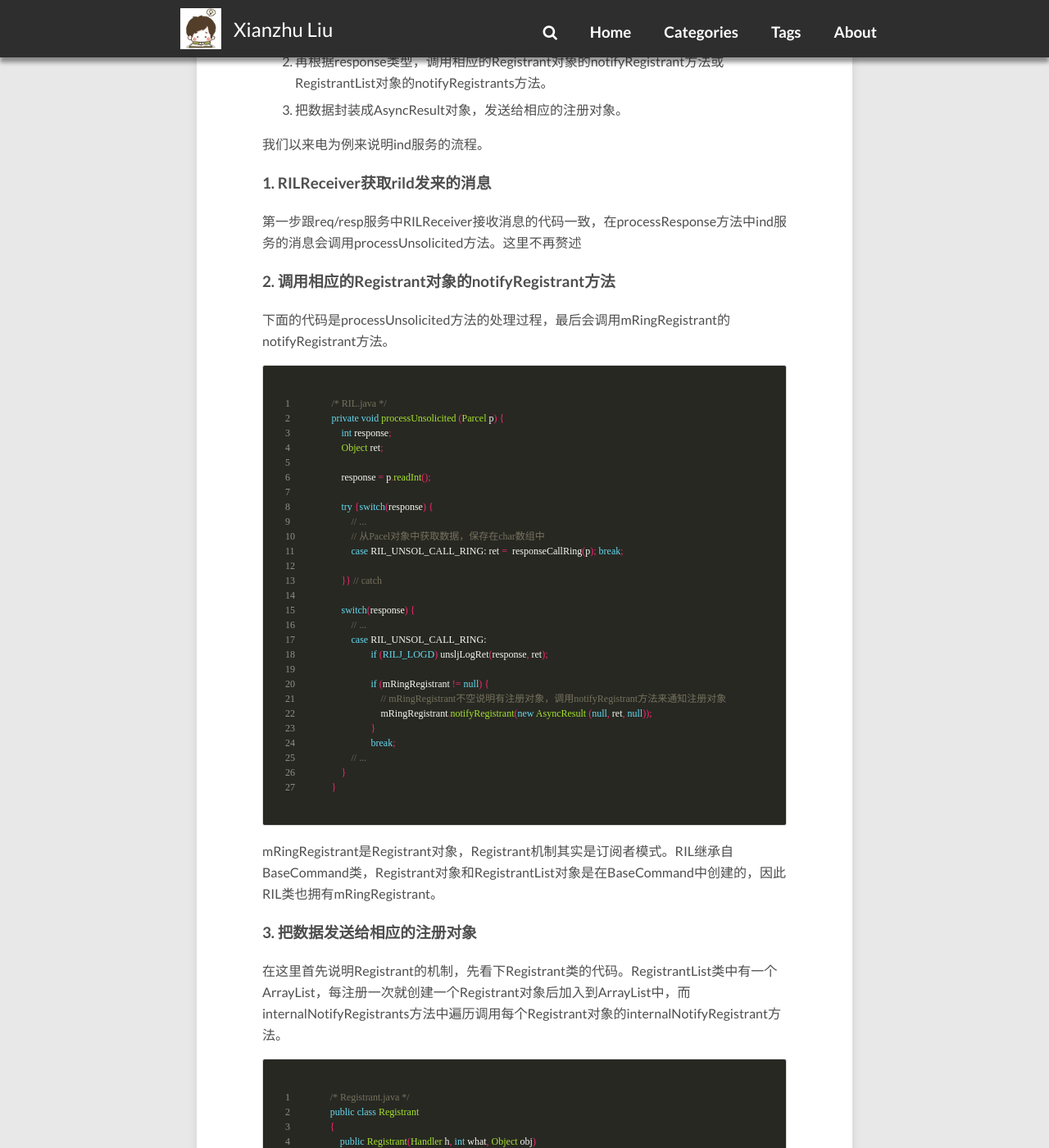
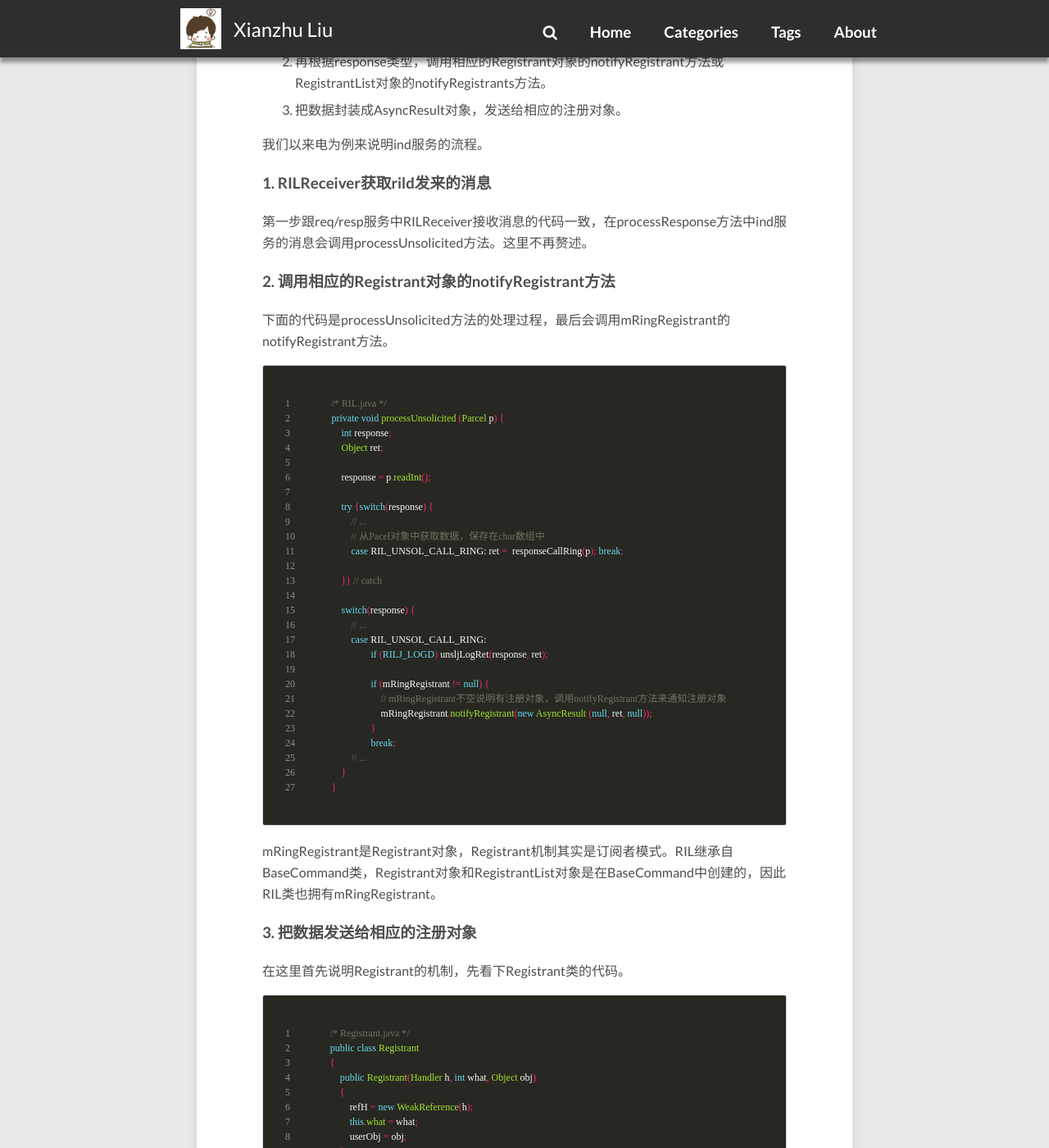
Before and after one commit to xianzhu21/xianzhu21.github.io, a Jekyll site: the page built from _posts/2017-01-01-rilj.md, in a window 1280 px wide and 1400 px high, scrolled down 8365 px. Shown: the whole window at 82% size. Built offline with Jekyll 4.4.1, drawn with Linux system fonts in a browser that asks for light colours; nearby versions of some CDN libraries; comment, search, counter and statistics services are not loaded; some of the changed text lies outside the part shown.

Commit message:
modify rilj, complete?

```diff
--- a/_posts/2017-01-01-rilj.md
+++ b/_posts/2017-01-01-rilj.md
@@ -341,7 +341,7 @@ ind服务机制的流程是
 
 ### 1. RILReceiver获取rild发来的消息
 
-第一步跟req/resp服务中RILReceiver接收消息的代码一致，在processResponse方法中ind服务的消息会调用processUnsolicited方法。这里不再赘述
+第一步跟req/resp服务中RILReceiver接收消息的代码一致，在processResponse方法中ind服务的消息会调用processUnsolicited方法。这里不再赘述。
 
 ### 2. 调用相应的Registrant对象的notifyRegistrant方法
 
@@ -381,7 +381,7 @@ mRingRegistrant是Registrant对象，Registrant机制其实是订阅者模式。
 
 ### 3. 把数据发送给相应的注册对象
 
-在这里首先说明Registrant的机制，先看下Registrant类的代码。RegistrantList类中有一个ArrayList，每注册一次就创建一个Registrant对象后加入到ArrayList中，而internalNotifyRegistrants方法中遍历调用每个Registrant对象的internalNotifyRegistrant方法。
+在这里首先说明Registrant的机制，先看下Registrant类的代码。
 
 {% highlight java linenos %}
 /* Registrant.java */
--- a/_sass/_coderay.scss
+++ b/_sass/_coderay.scss
@@ -1,6 +1,6 @@
 .CodeRay {
   font-family: $code-font;
-  @include font(13);
+  @include font(12);
   color: #d0d0d0;
   margin-bottom: 1.5em;
   @include rounded(3px);
@@ -37,7 +37,7 @@ table.CodeRay td {
 .CodeRay span.line-numbers { padding: 0 24px 0 4px; }
 .CodeRay .code { width: 100% }
 
-ol.CodeRay { font-size: 10pt }
+ol.CodeRay { font-size: 11pt }
 ol.CodeRay li { white-space: pre }
 
 .CodeRay .code pre { overflow: auto }
```
Also changed, not shown: other parts of _posts/2017-01-01-rilj.md (+2 -0 lines).
